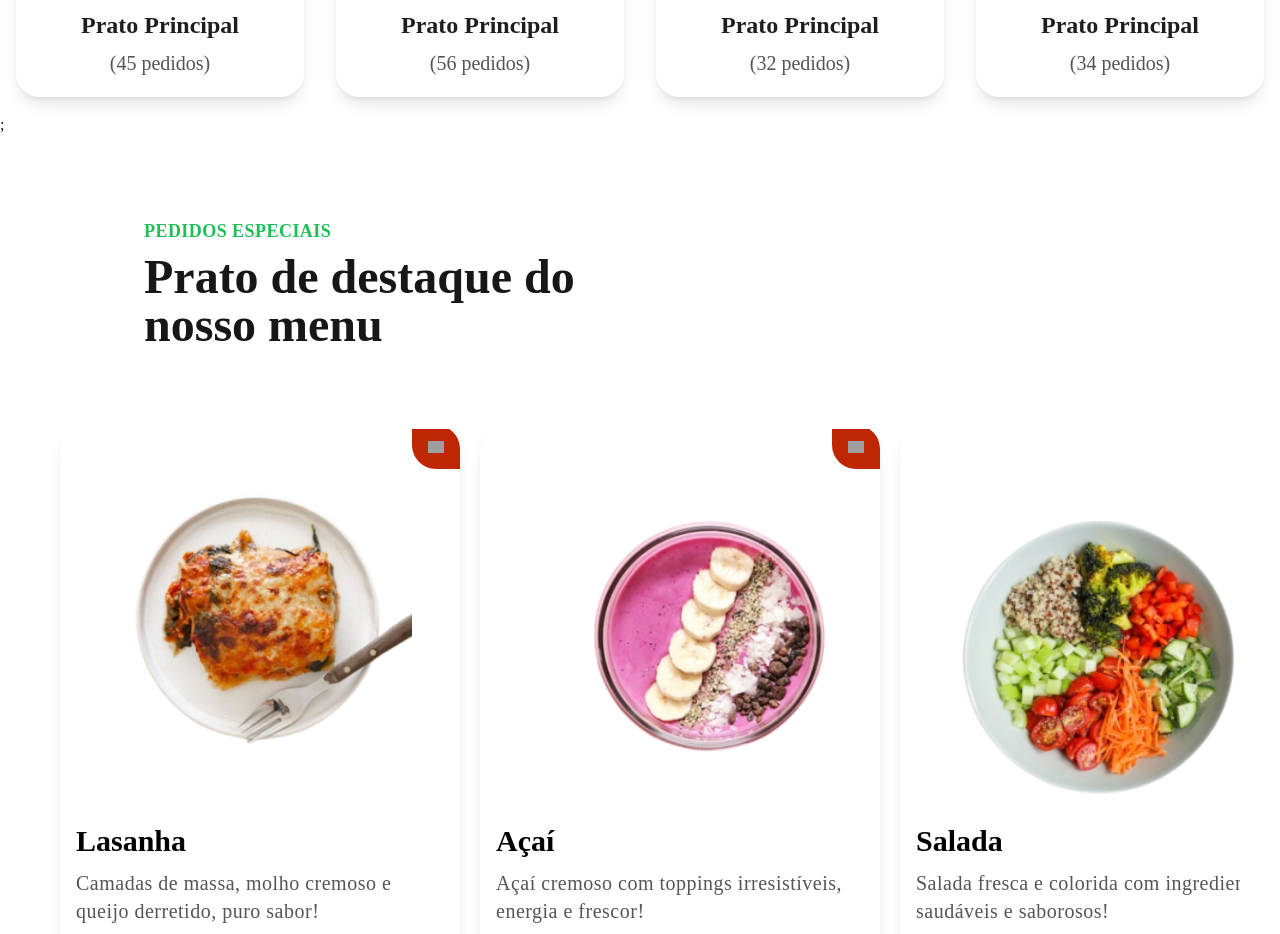
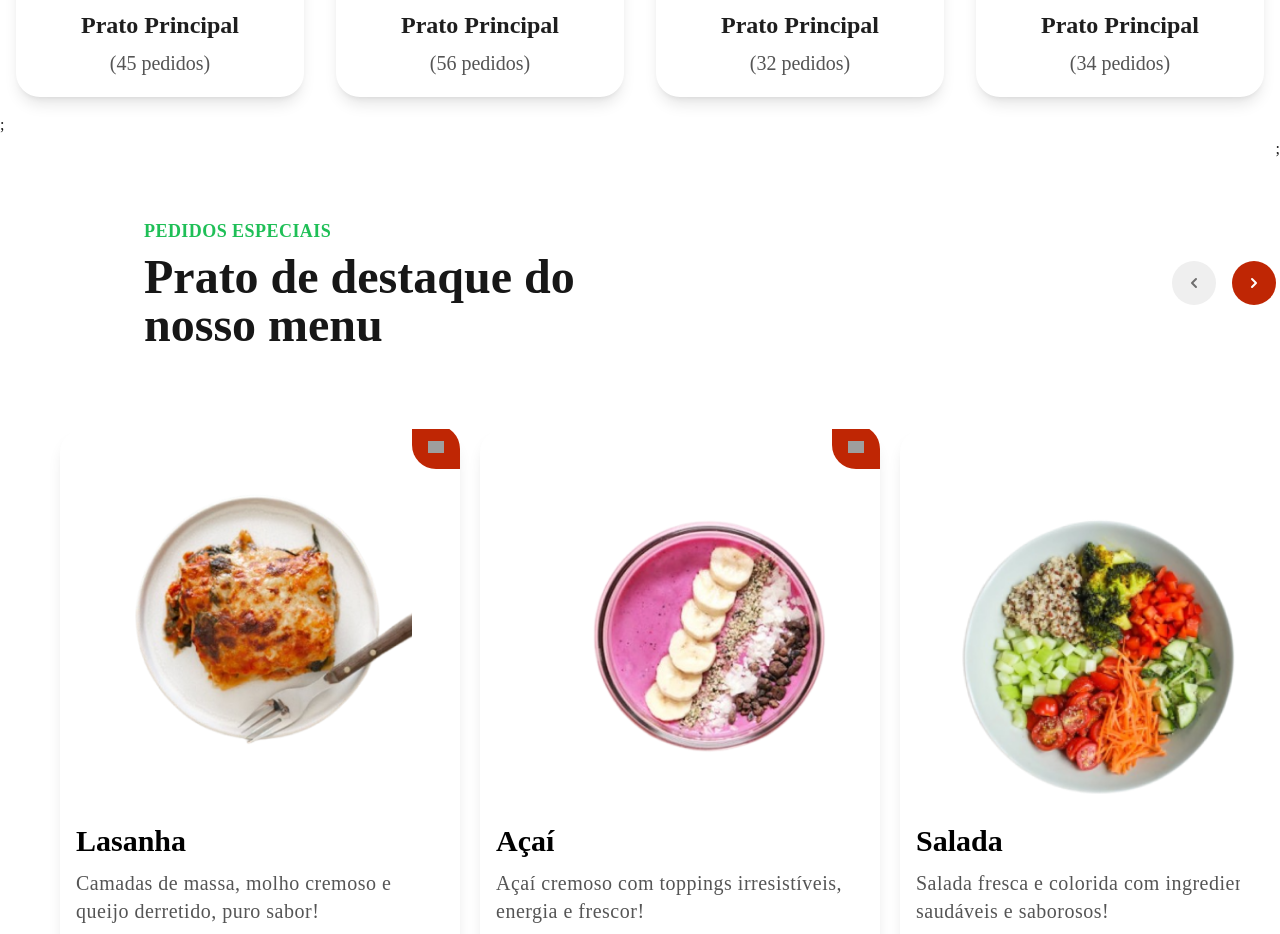
Before and after one commit to ryannardelli/landing_page_food, a Next.js app: page / in a window 1280 px wide. Shown: the part 920-1854 px from the top of the page. Built offline with nearby package versions, Linux system fonts and the light colour scheme; grey boxes are pictures that could not be loaded.

Commit message:
enviando alterações

```diff
--- a/src/app/components/CardHighlight/index.tsx
+++ b/src/app/components/CardHighlight/index.tsx
@@ -18,10 +18,7 @@ export const CardHighlight = ({
     <div>
       <div className="flex flex-col justify-between p-4 bg-white border-0 rounded-3xl min-h-full relative shadow-lg">
         <span className="absolute -top-5 left-[84%] mt-4 ml-4 bg-colorPrimary p-4 rounded-bl-3xl rounded-tr-3xl">
-          <img
-            src="/img/heart.png"
-            alt="Ireland Flag"
-          />
+          <img src="/img/heart.png" alt="Ireland Flag" />
         </span>
         <span className="absolute top-12 left-0 ml-4"></span>
         <a href="#">
--- a/src/app/components/ContentHighlight/index.tsx
+++ b/src/app/components/ContentHighlight/index.tsx
@@ -1,5 +1,8 @@
+import { PaginationButtons } from "../PaginationButtons";
+
 export const ContentHighlight = () => {
   return (
+    <div className="flex">
       <div className="flex flex-col gap-2 py-20 sm:mx-auto md:ml-36">
         <h1 className="uppercase text-lg font-bold text-colorSecondary tracking-wide text-center sm:text-center md:text-left">
           Pedidos Especiais
@@ -8,5 +11,7 @@ export const ContentHighlight = () => {
           Prato de destaque do nosso menu
         </h2>
       </div>
+      <PaginationButtons />;
+    </div>
   );
 };
--- /dev/null
+++ b/src/app/components/PaginationButtons/index.tsx
@@ -0,0 +1,43 @@
+export const PaginationButtons = () => {
+    return (
+      <div className="inline-flex hidden items-center justify-center gap-4 py-3 lg:flex">
+        <a
+          href="#"
+          className="inline-flex items-center justify-center rounded-full border-0 bg-[#EFEFEF] text-[#6F6E6E] hover:bg-colorPrimary hover:text-white transition-all duration-200 p-3"
+        >
+          <span className="sr-only">Previous Page</span>
+          <svg
+            xmlns="http://www.w3.org/2000/svg"
+            className="w-5 h-5"
+            viewBox="0 0 20 20"
+            fill="currentColor"
+          >
+            <path
+              fillRule="evenodd"
+              d="M12.707 5.293a1 1 0 010 1.414L9.414 10l3.293 3.293a1 1 0 01-1.414 1.414l-4-4a1 1 0 010-1.414l4-4a1 1 0 011.414 0z"
+              clipRule="evenodd"
+            />
+          </svg>
+        </a>
+
+        <a
+          href="#"
+          className="inline-flex items-center justify-center rounded-full border-0 bg-colorPrimary text-white hover:text-white transition-all duration-200 p-3"
+        >
+          <span className="sr-only">Next Page</span>
+          <svg
+            xmlns="http://www.w3.org/2000/svg"
+            className="w-5 h-5"
+            viewBox="0 0 20 20"
+            fill="currentColor"
+          >
+            <path
+              fillRule="evenodd"
+              d="M7.293 14.707a1 1 0 010-1.414L10.586 10 7.293 6.707a1 1 0 011.414-1.414l4 4a1 1 0 010 1.414l-4 4a1 1 0 01-1.414 0z"
+              clipRule="evenodd"
+            />
+          </svg>
+        </a>
+      </div>
+    );
+  };
```
Lines whose indentation alone changed are shown as unchanged.
